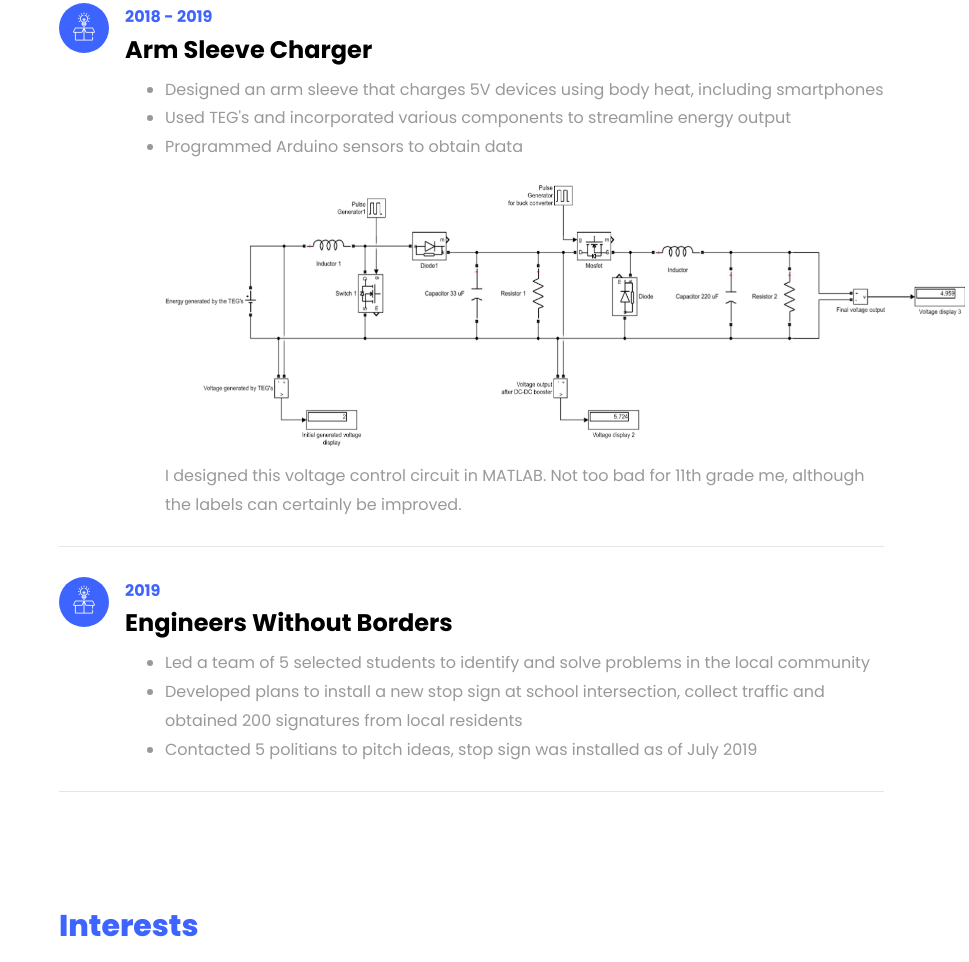
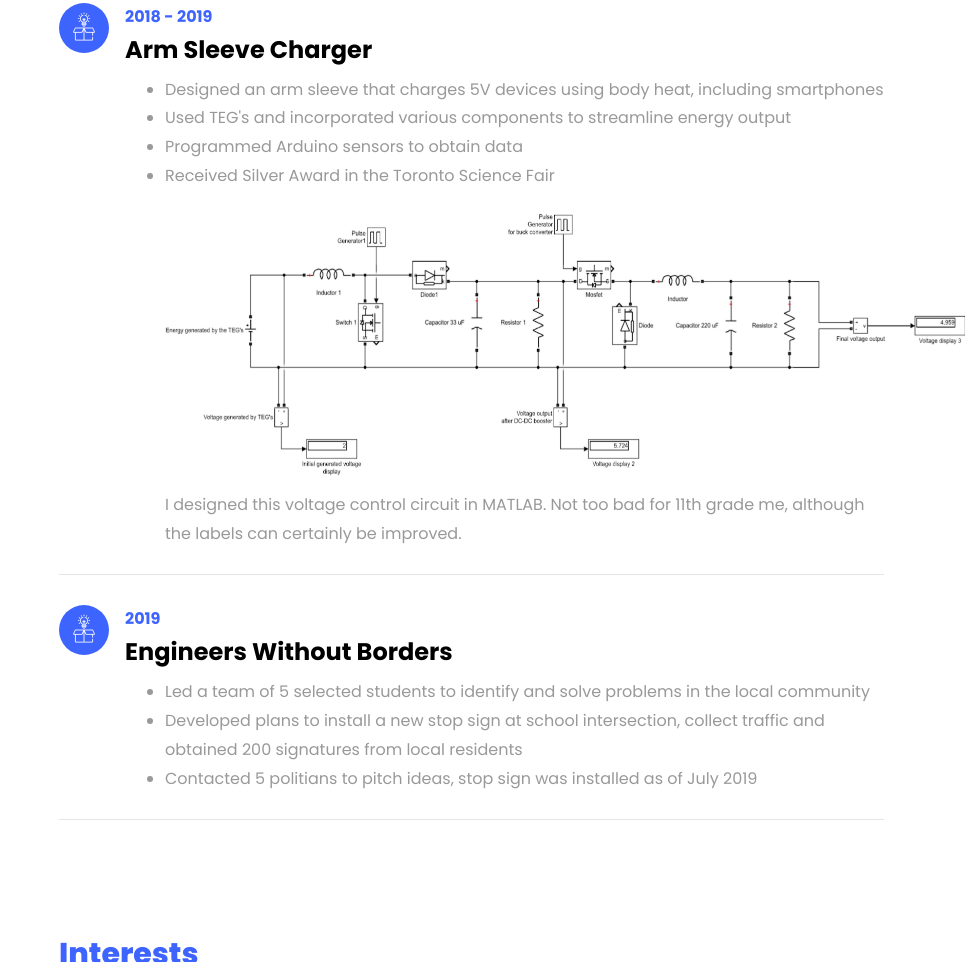
Before and after one commit to yuan-dai/yuan-dai.github.io, a plain HTML site: page index.html in a window 1280 px wide. Shown: the part 4774-5736 px from the top of the page, without its empty margins (311-1280 px from the left). Drawn offline with Linux system fonts and the light colour scheme; files whose address does not match are found by name.

Commit message:
Update index.html

```diff
--- a/index.html
+++ b/index.html
@@ -274,6 +274,7 @@
                                       <li>Designed an arm sleeve that charges 5V devices using body heat, including smartphones</li>
 				      <li>Used TEG's and incorporated various components to streamline energy output</li>
 				      <li>Programmed Arduino sensors to obtain data</li>
+				      <li>Received Silver Award in the Toronto Science Fair</li>
 				      <img src="images/Circuit.png" alt="Circuit" style="width:800px;height:300px;">
 				      <p>I designed this voltage control circuit in MATLAB. Not too bad for 11th grade me, although the labels can certainly be improved.</p>
                                   </ul>
```
